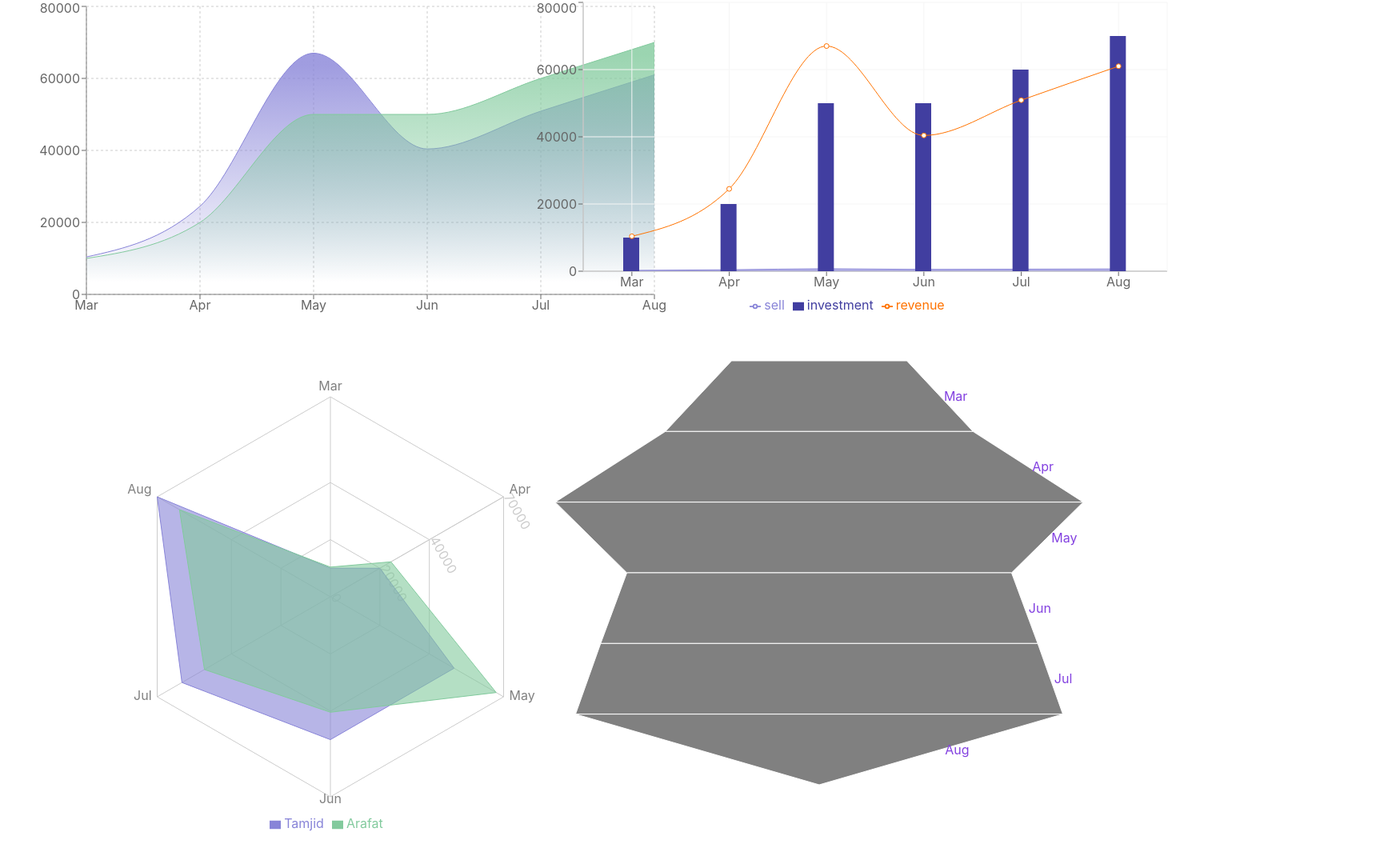
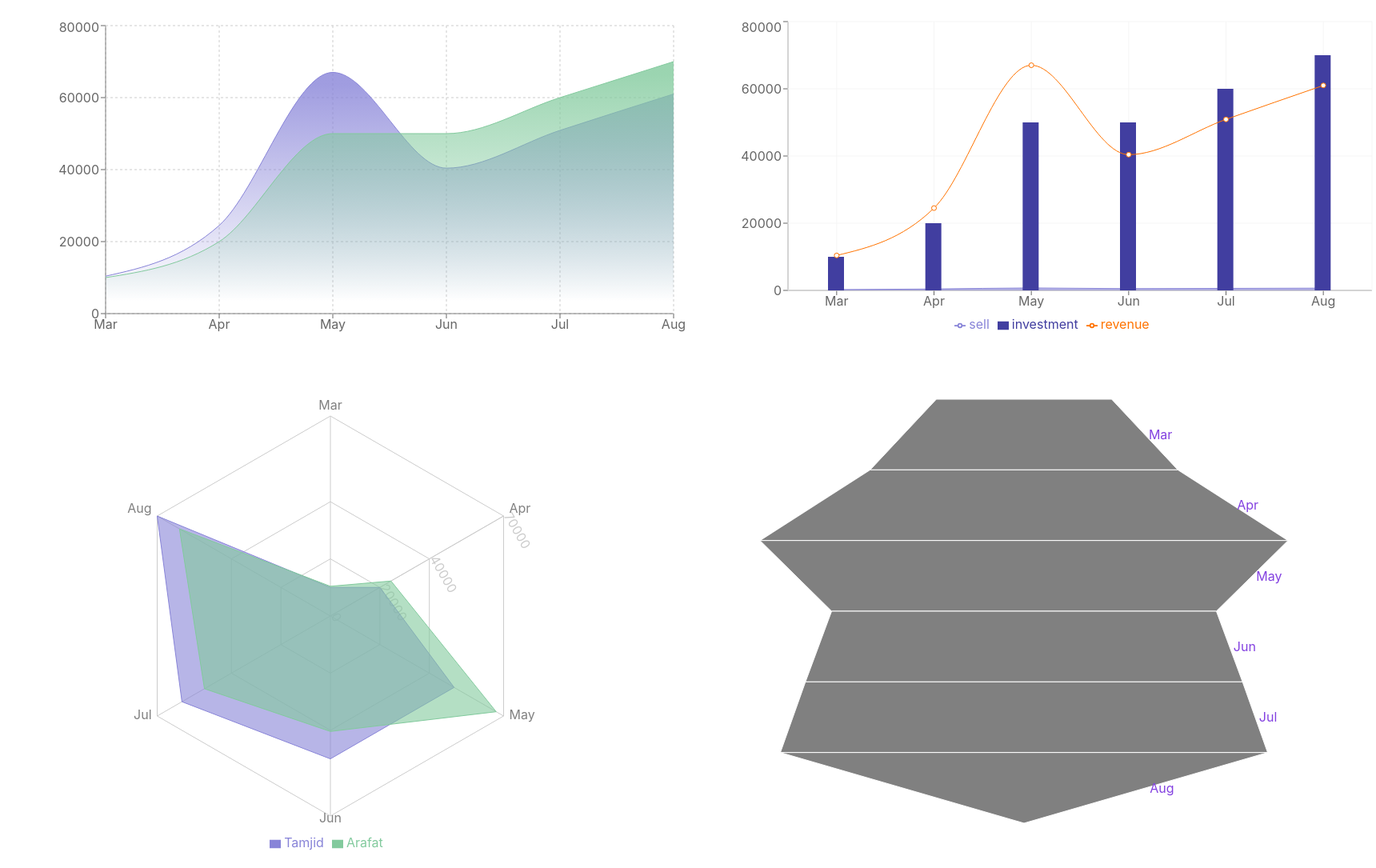
Before and after one commit to Tanjinhossain1/review-bike, a React (Create React App) app: page /dashBoard in a window 1280 px wide. Shown: the part 98-1183 px from the top of the page at 80% size, 1720 px wide, since content can reach past the window. Built offline with nearby package versions, Linux system fonts and the light colour scheme.

Commit message:
responsive and menubar duration added

```diff
--- a/src/components/AreaCharts/AreaCharts.js
+++ b/src/components/AreaCharts/AreaCharts.js
@@ -5,7 +5,7 @@ import { sendChartData } from '../DashBoard/DashBoard';
 const AreaCharts = () => {
     const chartData = useContext(sendChartData)
     return (
-        <div className='sm:mb-12 md:mb-12'>
+        <div className='sm:mb-12 md:mb-12 m-6'>
             <AreaChart width={800} height={400} data={chartData}
                 margin={{ top: 10, right: 30, left: 0, bottom: 0 }}>
                 <defs>
--- a/src/components/ComposedCharts/ComposedCharts.js
+++ b/src/components/ComposedCharts/ComposedCharts.js
@@ -5,7 +5,7 @@ import { sendChartData } from '../DashBoard/DashBoard';
 const ComposedCharts = () => {
     const chartData = useContext(sendChartData)
     return (
-        <div className='sm:mb-12 md:mb-12'>
+        <div className='sm:mb-12 md:mb-12 m-6'>
             <ComposedChart width={800} height={400} data={chartData}>
                 <XAxis dataKey="month" />
                 <YAxis />
--- /dev/null
+++ b/src/components/DashBoard/DashBoard.css
@@ -0,0 +1,14 @@
+@media screen and (min-width: 1023px ) and (max-width: 1550px) {
+    .charts-responsive{
+        display: grid;
+        grid-template-columns: repeat(2, 1fr);
+        width: 600px;
+
+    }
+}
+@media screen and (min-width: 1555px ) and (max-width: 3000px) {
+    .charts-responsive{
+        display: grid;
+        grid-template-columns: repeat(2, 1fr);
+    }
+}
--- a/src/components/DashBoard/DashBoard.js
+++ b/src/components/DashBoard/DashBoard.js
@@ -3,6 +3,7 @@ import AreaCharts from '../AreaCharts/AreaCharts';
 import ComposedCharts from '../ComposedCharts/ComposedCharts';
 import FunnelCharts from '../FunnelCharts/FunnelCharts';
 import RadarCharts from '../RadarCharts/RadarCharts';
+import './DashBoard.css'
 
 export const sendChartData = createContext('send data')
 const DashBoard = () => {
@@ -15,7 +16,7 @@ const DashBoard = () => {
 
     return (
         <sendChartData.Provider value={chartData}>
-            <div className='ml-12 mt-12 grid lg:grid-cols-2 '>
+            <div className='ml-12 mt-12  charts-responsive '>
                 <AreaCharts></AreaCharts>
                 <ComposedCharts></ComposedCharts>
                 <RadarCharts></RadarCharts>
--- a/src/components/FunnelCharts/FunnelCharts.js
+++ b/src/components/FunnelCharts/FunnelCharts.js
@@ -6,7 +6,7 @@ const FunnelCharts = () => {
     const chartData = useContext(sendChartData)
 
     return (
-        <div>
+        <div className='m-6'>
             <FunnelChart width={730} height={550}>
                 <Tooltip />
                 <Funnel
--- a/src/components/Header/Header.js
+++ b/src/components/Header/Header.js
@@ -4,8 +4,6 @@ import {  MenuIcon, XIcon } from '@heroicons/react/solid'
 
 const Header = () => {
     const [open, setOpen] = useState(false);
-
-    console.log(open)
     return (
         <div className='mt-4'>
 
@@ -14,7 +12,7 @@ const Header = () => {
                 {open ? <XIcon></XIcon> : <MenuIcon></MenuIcon>}
             </div>
 
-            <div className={`md:flex  lg:static text-2xl  md:static justify-center w-full absolute ${open ? 'top-10 text-center relative': 'top-[-180px]'}`}>
+            <div className={`md:flex  lg:static text-2xl text-center md:static justify-center w-full absolute duration-700 ease-in ${open ? 'top-10 text-center relative': 'top-[-180px]'}`}>
                 <div className='mr-12'>
                     <NavLink className={({ isActive }) => isActive ? ' border-b-4 border-orange-600 font-semibold text-orange-700' : 'font-semibold border-b-4 '} to='/'>Home</NavLink>
                 </div>
```
